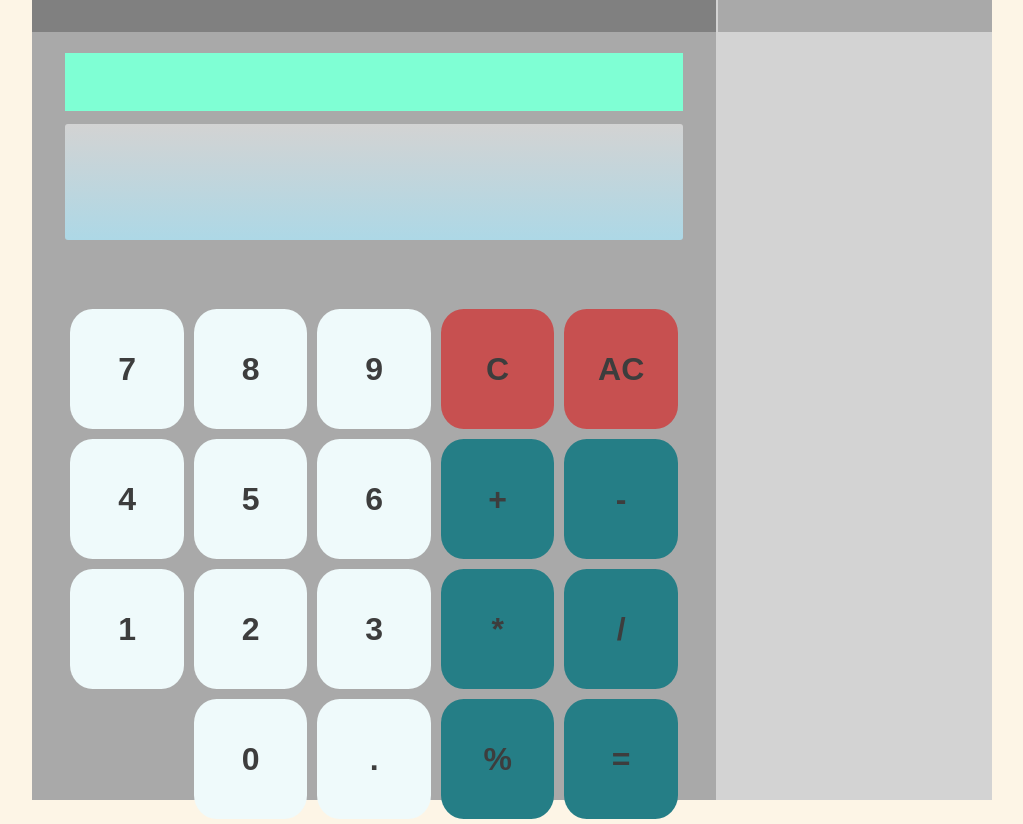
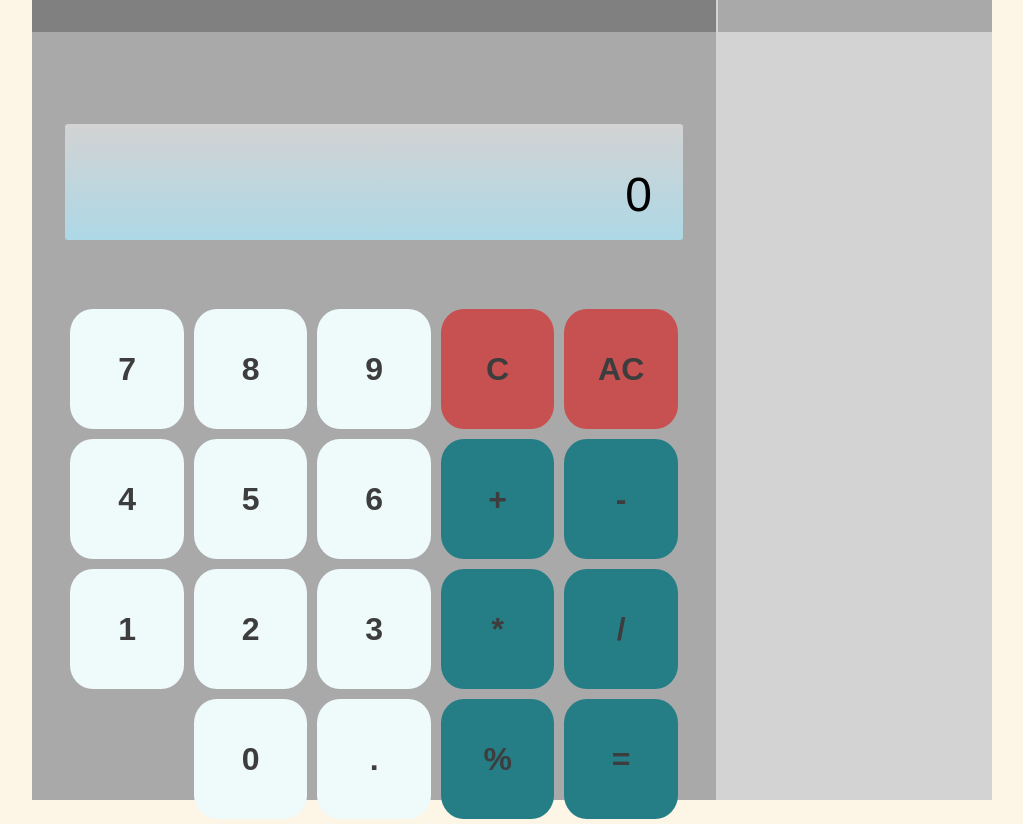
Before and after one commit to bianolin/Calculator, a Vue app: page / in a window 1280 px wide. Shown: the whole page, without its empty margins (128-1151 px from the left). Built offline with nearby package versions, Linux system fonts and the light colour scheme.

Commit message:
CSS for display screens done.

```diff
--- a/src/store/index.js
+++ b/src/store/index.js
@@ -5,7 +5,7 @@ Vue.use(Vuex)
 
 export default new Vuex.Store({
   state: {
-    fResultScreenValue: null,
+    fResultScreenValue: 0,
     fResultScreenLeftValue: null,
     fResultScreenRghtValue: null,
     sResultScreenOperator: null,
@@ -68,7 +68,7 @@ export default new Vuex.Store({
       return;
     },
     mutClearMainAndUpScreem(state) {
-      state.fResultScreenValue = null,
+      state.fResultScreenValue = 0,
       state.fResultScreenLeftValue = null,
       state.fResultScreenRghtValue = null,
       state.sResultScreenOperator = null,
--- a/src/views/CalculatorPanel.vue
+++ b/src/views/CalculatorPanel.vue
@@ -1,10 +1,14 @@
 <template>
   <div class="PanelMain">
     <div class="PanelMainTopRcrd">
-      {{getRsltScrnLeftVal}}{{getRsltScrnOperator}}{{getRsltScrnRghtVal}}
+      <div class="PMTR_Screen">
+        {{getRsltScrnLeftVal}} {{getRsltScrnOperator}} {{getRsltScrnRghtVal}}
+      </div>
     </div>
     <div class="PanelMainTop">
-      {{getRsltScrnVal}}
+      <div class="PanelMainTopText">
+        {{getRsltScrnVal}}
+      </div>
     </div>
     <div class="PanelMainButtonArea">
       <CalculatorPanelBtnArea/>
@@ -45,7 +49,14 @@ export default {
     height: 8%;
     margin-left: 2%;
     margin-right: 2%;
-    background-color: aquamarine;
+
+    .PMTR_Screen{
+      margin: 0;
+      padding-top: 4%;
+      padding-right: 5%;
+      text-align: right;
+      font-size: 28px;
+    }
   }
   .PanelMainTop{
     height: 16%;
@@ -54,6 +65,12 @@ export default {
     margin-right: 2%;
     background-image: linear-gradient(lightgray, lightblue);
     border-radius: 3px;
+    .PanelMainTopText{
+      text-align: right;
+      padding-right: 5%;
+      padding-top: 7%;
+      font-size: 48px;
+    }
   }
   .PanelMainButtonArea{
     height: 66%;
```
